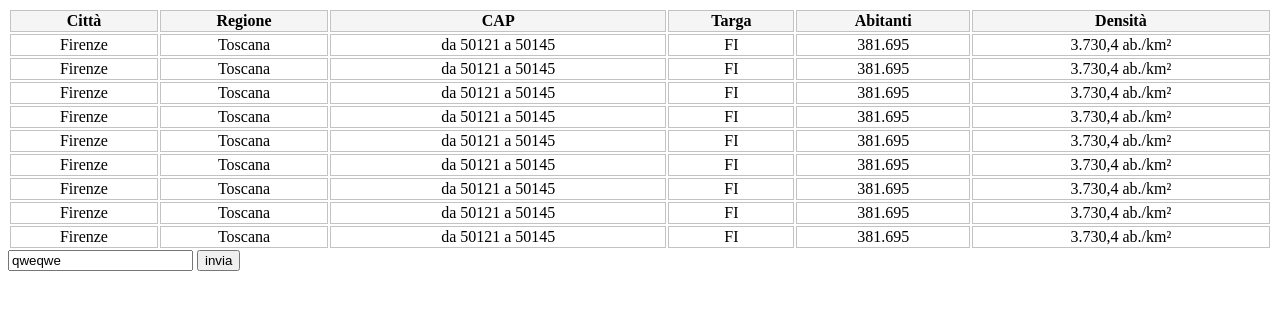
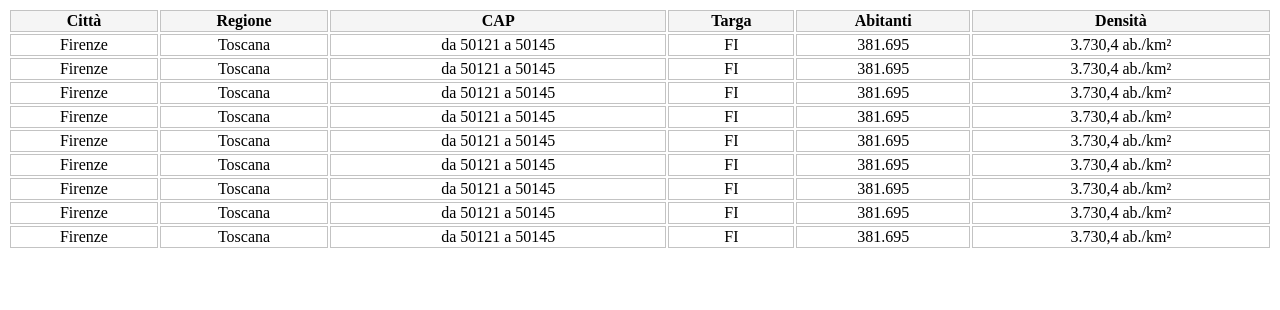
Before and after one commit to irepapas/html, a plain HTML site: page public_html/resptable.html in a window 1280 px wide. Drawn offline with Linux system fonts and the light colour scheme.

Commit message:
Prima versione

```diff
--- a/public_html/resptable.html
+++ b/public_html/resptable.html
@@ -14,7 +14,7 @@
     <body>
         <div id="no-more-tables">
             <table>
-                <thead>
+                <thead> <!--testata-->
                     <tr>
                         <th>Città</th>
                         <th>Regione</th>
@@ -100,12 +100,7 @@
                 </tbody>
             </table>
         </div>
-        <form method="post" action="post.html">
-        <input name="p" value="qweqwe">
 
-        <input type="submit" value="invia">
-
-    </form>
     </body>
 
 </html>
```
